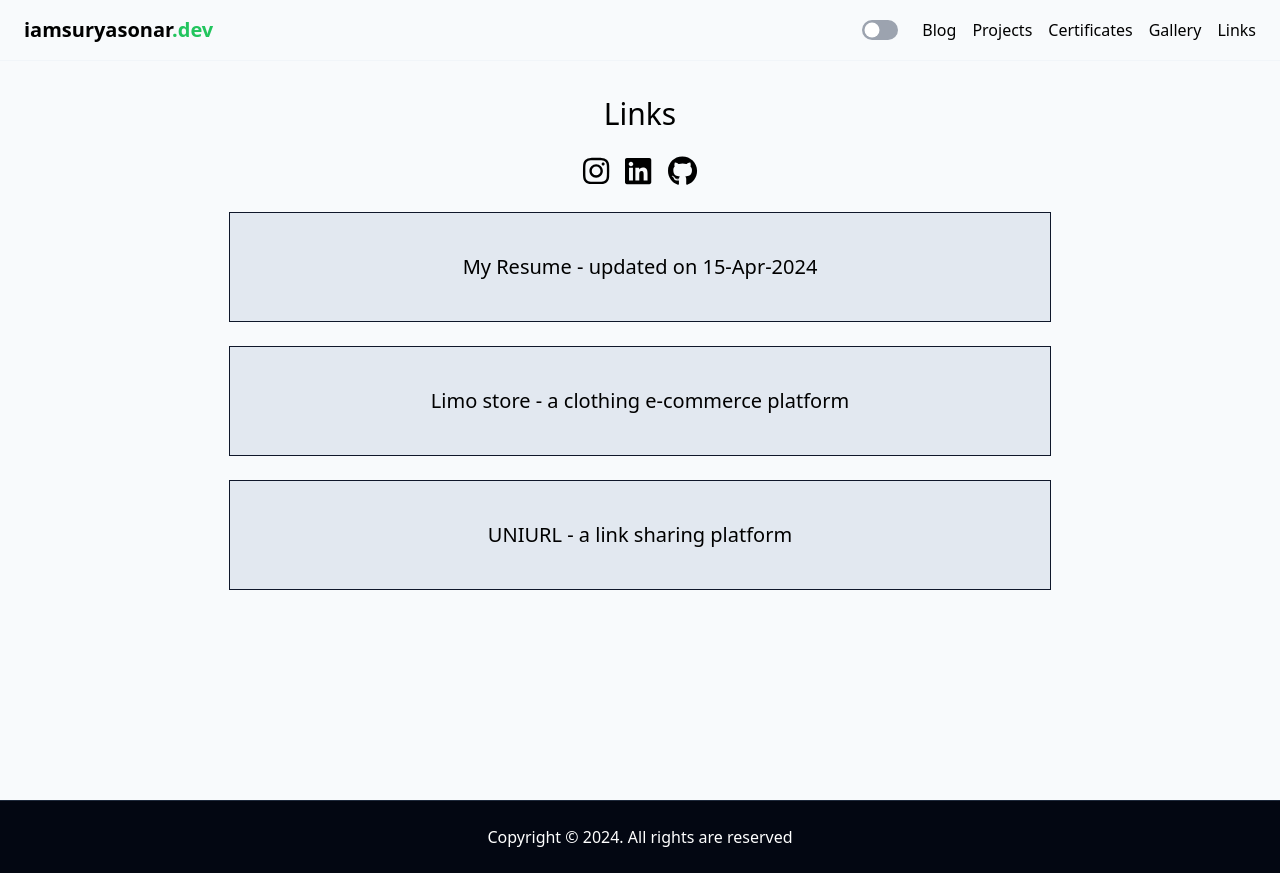
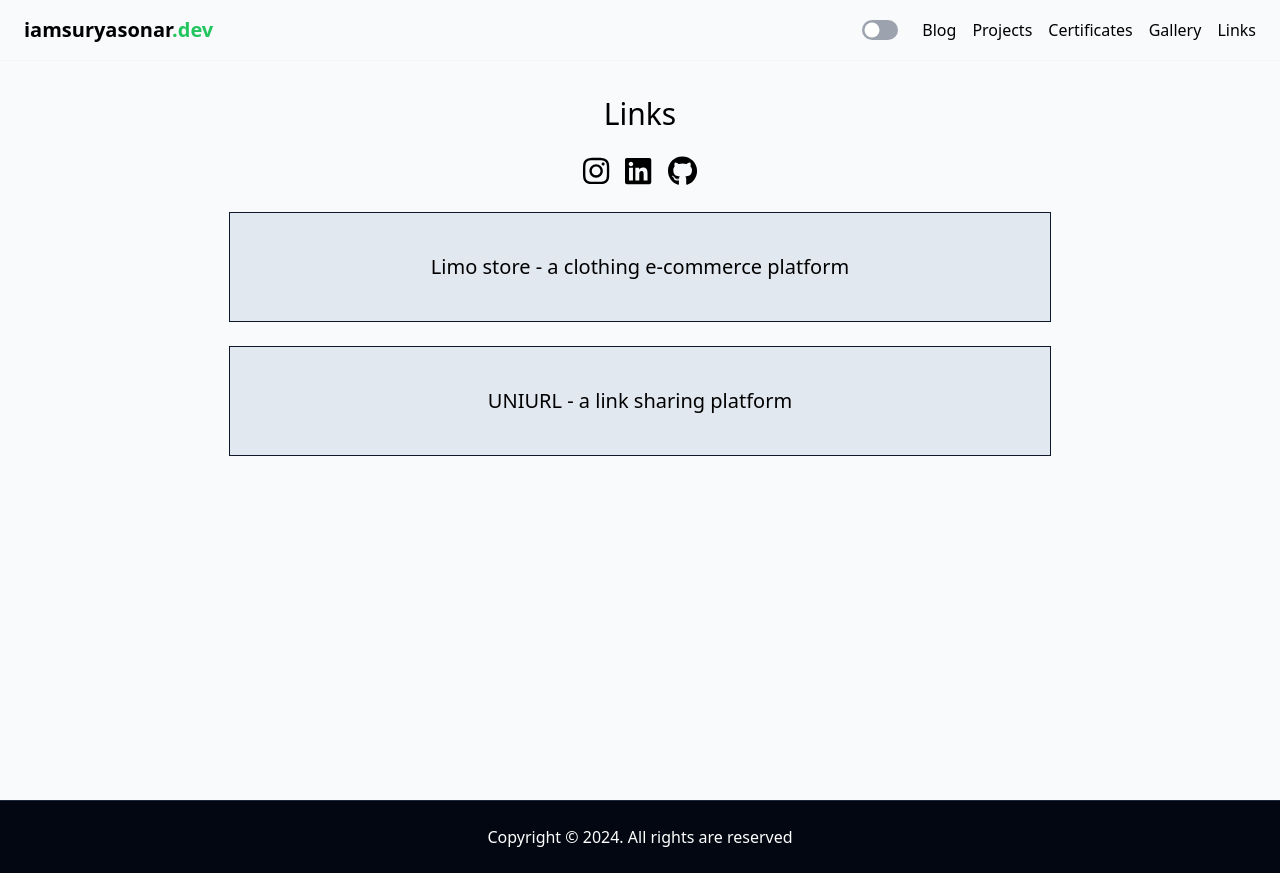
Before and after one commit to iamsuryasonar/portfolio_with_react_and_tailwind, a React (Vite) app: page /links in a window 1280 px wide. Built offline with nearby package versions, Linux system fonts and the light colour scheme.

Commit message:
add resume button to hero section

```diff
--- a/src/components/Hero.jsx
+++ b/src/components/Hero.jsx
@@ -41,14 +41,17 @@ function Hero() {
                         </div>
                     </div>
                     <p className="text-center text-xl text-slate-500 dark:text-slate-400">{text.introduction}</p>
-                    <div className="flex flex-row justify-center md:justify-start gap-4 text-3xl">
+                    <div className="flex flex-col sm:flex sm:flex-row justify-center md:justify-start gap-2 sm:gap-4">
+                        <div className="flex flex-row justify-center md:justify-start gap-4 ">
                             {media.map((item) => {
                                 return (
-                                <a target='_blank' rel='noopener noreferrer' href={item.url} key={item.id} className=''>
+                                    <a target='_blank' rel='noopener noreferrer' className='text-3xl' href={item.url} key={item.id}>
                                         <FontAwesomeIcon className='text-3xl hover:scale-125 transition-all duration-300 ease-in-out dark:text-white' icon={item.icon} />
                                     </a>
                                 )
                             })}
+                        </div>
+                        <a className='bg-black text-white dark:bg-white dark:text-black hover:bg-green-500 hover:text-white cursor-pointer transition-colors duration-300 ease-in-out rounded-full px-4  font-medium text-2xl flex justify-center items-center'><span>Resume</span></a>
                     </div>
                 </div>
                 <div className="w-64 h-64">
--- a/src/components/Projects.jsx
+++ b/src/components/Projects.jsx
@@ -72,13 +72,13 @@ function MiniProjects({ project }) {
 
 
     return (
-        <li
+        <div
             ref={ref}
             style={{
                 transform: isVisible ? 'translateY(0%)' : '',
                 opacity: isVisible ? '1' : '',
             }}
-            className="w-full h-full translate-y-[50px] opacity-0 transition-all duration-700 ease-in-out">
+            className="w-full h-full translate-y-[50px] opacity-0 transition-all duration-700 ease-in-out ">
             <div className='h-full p-4 flex flex-col gap-4 rounded-md border-[1px] dark:border-slate-600 border-slate-400 dark:text-white font-light text-sm'>
                 <span className='flex items-center gap-2'>
                     <FontAwesomeIcon icon={faBook} className='' />
@@ -104,7 +104,7 @@ function MiniProjects({ project }) {
                     </a>
                 </div>
             </div>
-        </li>
+        </div>
     )
 }
 
--- a/src/data/links.js
+++ b/src/data/links.js
@@ -1,9 +1,9 @@
 const links = [
-    {
-        id: "resume",
-        title: "My Resume - updated on 15-Apr-2024",
-        url: "https://drive.google.com/file/d/1NPCRAZUMYB2VhF1FmRWqwfbuw8bSeU2w/view?usp=drive_link",
-    },
+    // {
+    //     id: "resume",
+    //     title: "My Resume - updated on 15-Apr-2024",
+    //     url: "https://drive.google.com/file/d/1NPCRAZUMYB2VhF1FmRWqwfbuw8bSeU2w/view?usp=drive_link",
+    // },
     {
         id: "LIMOSTORE",
         title: "Limo store - a clothing e-commerce platform",
```
Lines whose indentation alone changed are shown as unchanged.
